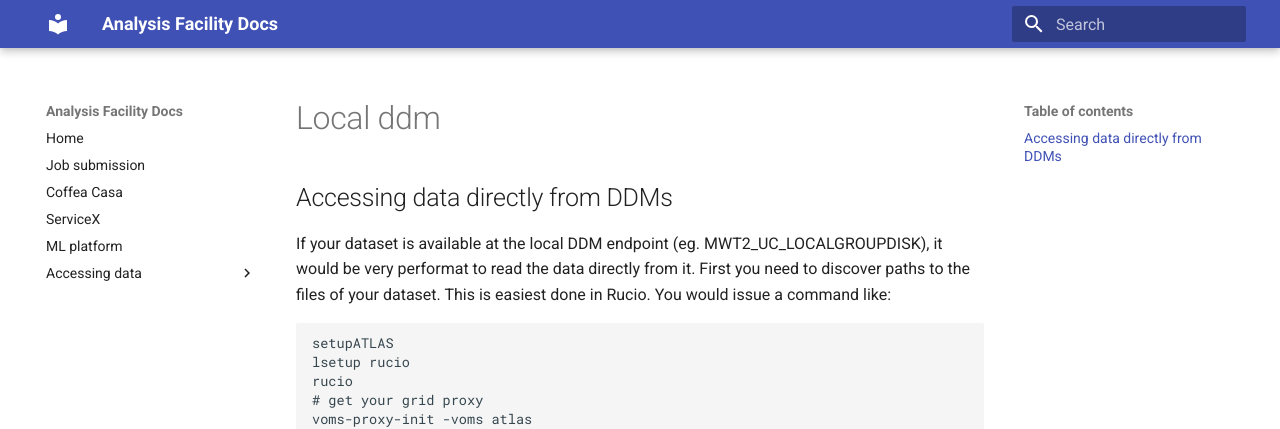
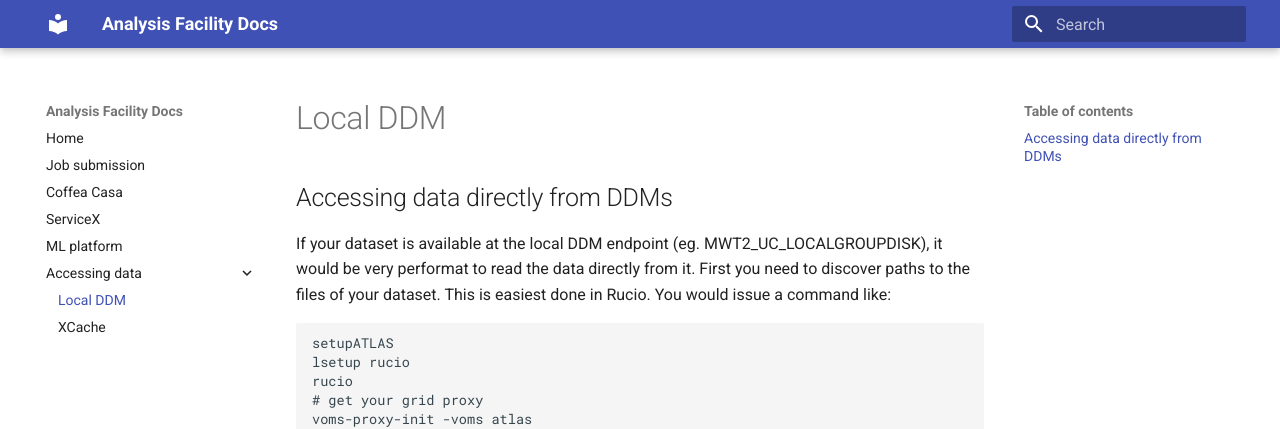
Before and after one commit to maniaclab/af-docs, an MkDocs documentation site: the page built from docs/local-ddm.md, in a window 1280 px wide. Shown: the top 429 px of the page. Built offline with MkDocs 1.6.1 and Material for MkDocs 9.7.7, drawn with Linux system fonts in a browser that asks for light colours.

Commit message:
Update mkdocs.yml

```diff
--- a/mkdocs.yml
+++ b/mkdocs.yml
@@ -10,5 +10,5 @@ nav:
   - "ServiceX": "servicex.md"
   - "ML platform": "ml_platform.md"
   - "Accessing data":
-      - "Local DDM": "local_ddm.md"
+      - "Local DDM": "local-ddm.md"
       - "XCache": "xcache.md"
```
